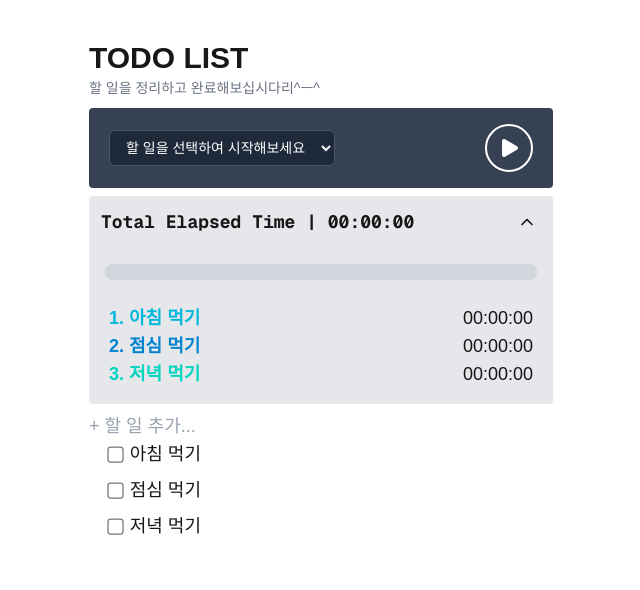
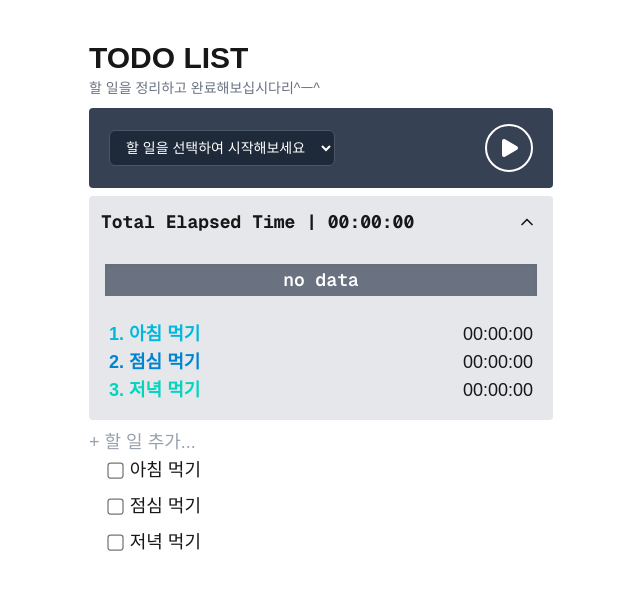
Before and after one commit to Rodgershyeonsik/toy-todo, a Next.js app: page / in a window 1280 px wide. Both pictures are taken after a click on the button 846 px from the left and 222 px from the top of the page. Shown: the top 590 px of the page, without its empty margins (319-959 px from the left). Built offline with nearby package versions, Linux system fonts and the light colour scheme.

Commit message:
feat: add relative time distribution bar chart

```diff
--- a/components/Dashboard.tsx
+++ b/components/Dashboard.tsx
@@ -32,6 +32,13 @@ export default function Dashbaord({ todos }: DashbaordProps) {
     (a, b) => (b.elapsedTime ?? 0) - (a.elapsedTime ?? 0)
   );
 
+  const topThree = todosByTime.slice(0, 3);
+  const others = todosByTime.slice(3);
+  const othersTotal = others.reduce(
+    (acc, cur) => acc + (cur.elapsedTime ?? 0),
+    0
+  );
+
   return (
     <div className="bg-gray-200 rounded-sm overflow-hidden transition-all duration-500 ease-in-out">
       <div className="flex justify-between items-center p-3">
@@ -51,8 +58,37 @@ export default function Dashbaord({ todos }: DashbaordProps) {
         }`}
       >
         <div className="p-4 space-y-6">
-          <div className="w-full h-4 bg-gray-300 rounded-full flex overflow-hidden">
-            {/* 가로비중차트 */}
+          <div className="w-full h-8 bg-gray-500 flex justify-center items-center overflow-hidden shadow-inner">
+            {totalElapsed === 0 && (
+              <span className="text-white text-lg font-semibold font-mono">
+                no data
+              </span>
+            )}
+            {totalElapsed > 0 && (
+              <>
+                {topThree.map((todo, idx) => (
+                  <div
+                    key={todo.id}
+                    className={`${
+                      getRankColor(idx).bg
+                    } h-full transition-all duration-700 ease-out border-r border-white/20`}
+                    style={{
+                      width: `${(todo.elapsedTime || 0 / totalElapsed) * 100}%`,
+                    }}
+                  />
+                ))}
+                {todosByTime.length > 3 && (
+                  <div
+                    className={`${
+                      getRankColor(3).bg
+                    } h-full transition-all duration-700 ease-out`}
+                    style={{
+                      width: `${(othersTotal / totalElapsed) * 100}%`,
+                    }}
+                  />
+                )}
+              </>
+            )}
           </div>
           <div className="space-y-2">
             <ul>
```
